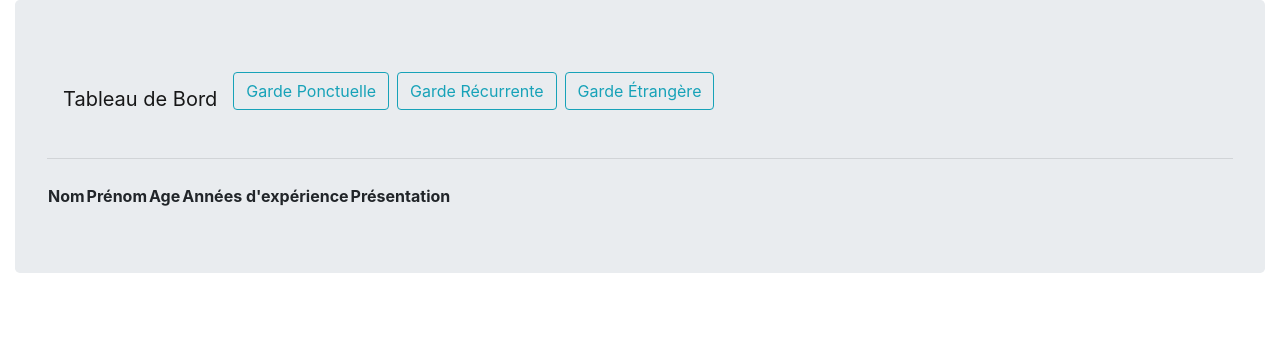
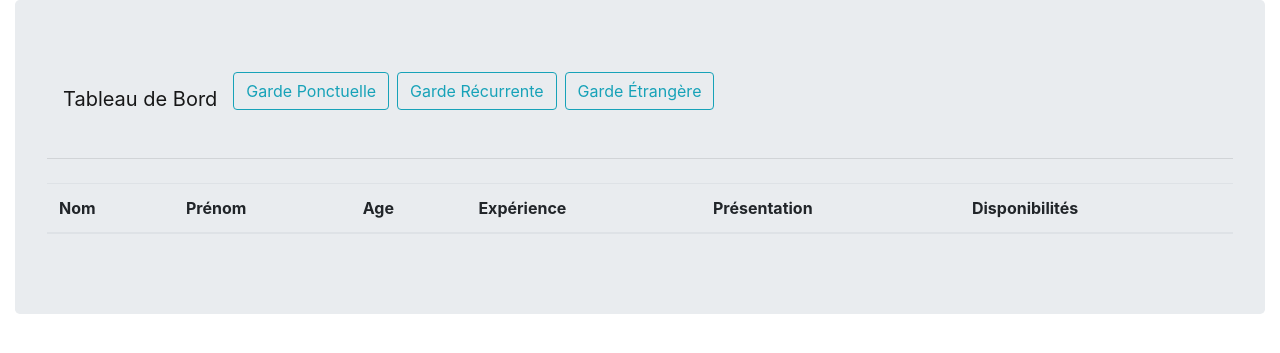
Before and after one commit to RobinLallier/projetLO07, a PHP site: page /html/board_parent.php in a window 1280 px wide. Shown: the part 150-503 px from the top of the page. Run offline with PHP 8.4, Linux system fonts and the light colour scheme; the visitor is signed in with stand-in values (Sample User, id 1); data that the repository does not hold is empty; some libraries are stand-ins or nearby versions.

Commit message:
changements

```diff
--- a/NounousLO07/html/board_parent.php
+++ b/NounousLO07/html/board_parent.php
@@ -97,14 +97,15 @@ include '../php/config.php';
 
         <div>
 
-            <table class=\"table\">
+            <table class="table">
                 <thead>
                 <tr>
                     <th scope=\"col\">Nom</th>
                     <th scope=\"col\">Prénom</th>
                     <th scope=\"col\">Age</th>
-                    <th scope=\"col\">Années d'expérience</th>
+                    <th scope=\"col\">Expérience</th>
                     <th scope=\"col\">Présentation</th>
+                    <th scope=\"col\">Disponibilités</th>
 
 
                 </tr>
@@ -115,7 +116,7 @@ include '../php/config.php';
             if(isset($_POST['langueNounou'])){
                 $langueNounou = $_POST['langueNounou'];
 
-                echo("<h2>$langueNounou</h2>");
+                /*echo("<h2>$langueNounou</h2>");*/
                 $requete = "SELECT u.nom, u.prenom, n.age, n.annees_experience, n.presentation FROM LANGUES l, NOUNOU n, UTILISATEURS u WHERE l.langue=\"$langueNounou\" AND u.id_utilisateur=n.idNounou AND n.idNounou=l.idNounou;";
                 $resultat = mysqli_query($bdd, $requete);
 
@@ -135,7 +136,8 @@ include '../php/config.php';
                     echo("<td>" . $prenom . "</td>");
                     echo("<td>" . $age . "</td>");
                     echo("<td>" . $experience . "</td>");
-                    echo("<td>" . $presentation . "</td></tr>");
+                    echo("<td>" . $presentation . "</td>");
+                    echo("<td><button type=\"button\" class=\"btn btn-secondary\">Disponibilités</button></td></tr>");
 
                 }
             }
```
Also changed, not shown: README.md.
